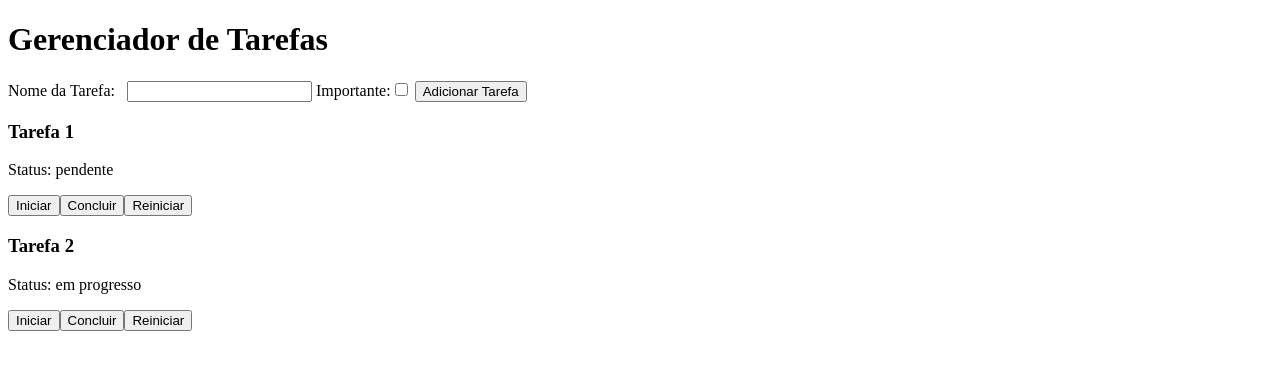
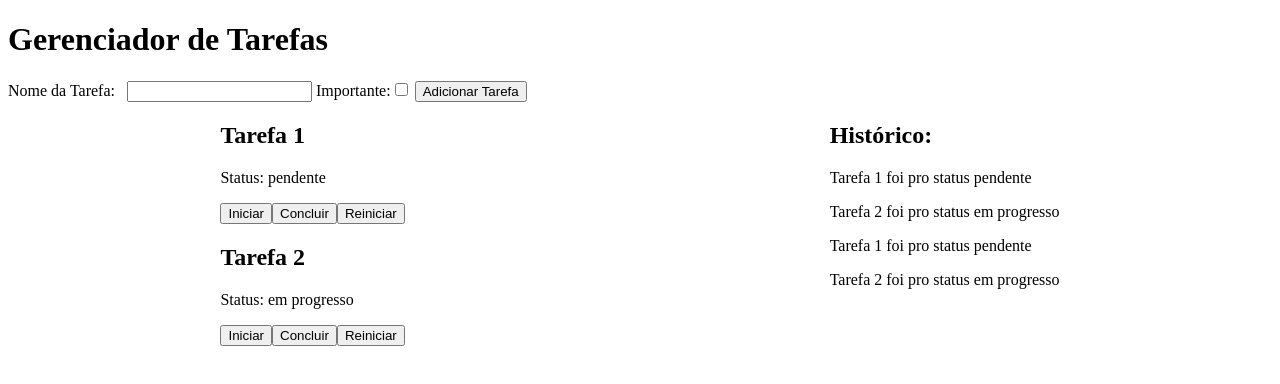
Before and after one commit to brunamendes-02/pattenrs-with-custom-hooks, a React (Create React App) app: page / in a window 1280 px wide. Shown: the top 384 px of the page. Built offline with nearby package versions, Linux system fonts and the light colour scheme.

Commit message:
add history

```diff
--- a/src/App.js
+++ b/src/App.js
@@ -20,7 +20,7 @@ function Task({ task, updateTaskStatus }) {
 
   return (
     <div>
-      <h3>{task.title}</h3>
+      <h2>{task.title}</h2>
       <p>Status: {state}</p>
       <button onClick={setToInProgress}>Iniciar</button>
       <button onClick={setToCompleted}>Concluir</button>
@@ -30,13 +30,13 @@ function Task({ task, updateTaskStatus }) {
 }
 
 function TaskManager({ tasks }) {
-  const { updateTaskStatus, addObserver, removeObserver } =
+  const { updateTaskStatus, addObserver, removeObserver, history } =
     useTaskStatusObserver(tasks);
 
   useEffect(() => {
     const logStatusChange = (updatedTasks) => {
       new Notification("Tarefas Atualizadas", {
-        body: `Status das tarefas atualizado: ${updatedTasks.join(", ")}`,
+        body: `Status das tarefas atualizado`,
       });
     };
 
@@ -45,10 +45,24 @@ function TaskManager({ tasks }) {
   }, [tasks]);
 
   return (
-    <div>
-      {tasks.map((task) => (
-        <Task key={task.id} task={task} updateTaskStatus={updateTaskStatus} />
-      ))}
+    <div
+      style={{
+        display: "flex",
+        justifyContent: "space-around",
+        alignItems: "start",
+      }}
+    >
+      <div>
+        {tasks.map((task) => (
+          <Task key={task.id} task={task} updateTaskStatus={updateTaskStatus} />
+        ))}
+      </div>
+      <div>
+        <h2>Histórico:</h2>
+        {history?.map((item) => (
+          <p>{item}</p>
+        ))}
+      </div>
     </div>
   );
 }
@@ -76,14 +90,12 @@ function TaskForm({ addTask }) {
 
   return (
     <form onSubmit={handleSubmit}>
-      <label>
-        Nome da Tarefa:
-        &nbsp; {textInput}
-      </label>&nbsp;
+      <label>Nome da Tarefa: &nbsp; {textInput}</label>&nbsp;
       <label>
         Importante:
         {checkboxInput}
-      </label>&nbsp;
+      </label>
+      &nbsp;
       <button type="submit">Adicionar Tarefa</button>
     </form>
   );
--- a/src/hooks/useTaskStatusObserver.js
+++ b/src/hooks/useTaskStatusObserver.js
@@ -1,35 +1,33 @@
-import { useState, useEffect } from 'react';
+import { useState, useEffect } from "react";
 
 export function useTaskStatusObserver(addedTasks) {
   const [tasks, setTasks] = useState(addedTasks);
   const [observers, setObservers] = useState([]);
+  const [history, setHistory] = useState([]);
 
   useEffect(() => {
-    observers.forEach(callback => callback(tasks));
+    observers.forEach((callback) => callback(tasks));
   }, [tasks, observers]);
 
-
-  useEffect(() => {
-    setTasks(addedTasks)
-  }, [addedTasks]);
-
   const updateTaskStatus = (taskId, newStatus) => {
-    setTasks(prevTasks =>
-      prevTasks.map(task =>
+    const taskName = tasks.find((task) => task.id === taskId).title;
+    setHistory((prevHistory) => [...prevHistory, `${taskName} foi pro status ${newStatus}`]);
+    setTasks((prevTasks) =>
+      prevTasks.map((task) =>
         task.id === taskId ? { ...task, status: newStatus } : task
       )
     );
   };
 
   const addObserver = (callback) => {
-    setObservers(prevObservers => [...prevObservers, callback]);
+    setObservers((prevObservers) => [...prevObservers, callback]);
   };
 
   const removeObserver = (callback) => {
-    setObservers(prevObservers =>
-      prevObservers.filter(observer => observer !== callback)
+    setObservers((prevObservers) =>
+      prevObservers.filter((observer) => observer !== callback)
     );
   };
 
-  return { updateTaskStatus, addObserver, removeObserver };
+  return { updateTaskStatus, addObserver, removeObserver, history };
 }
```
